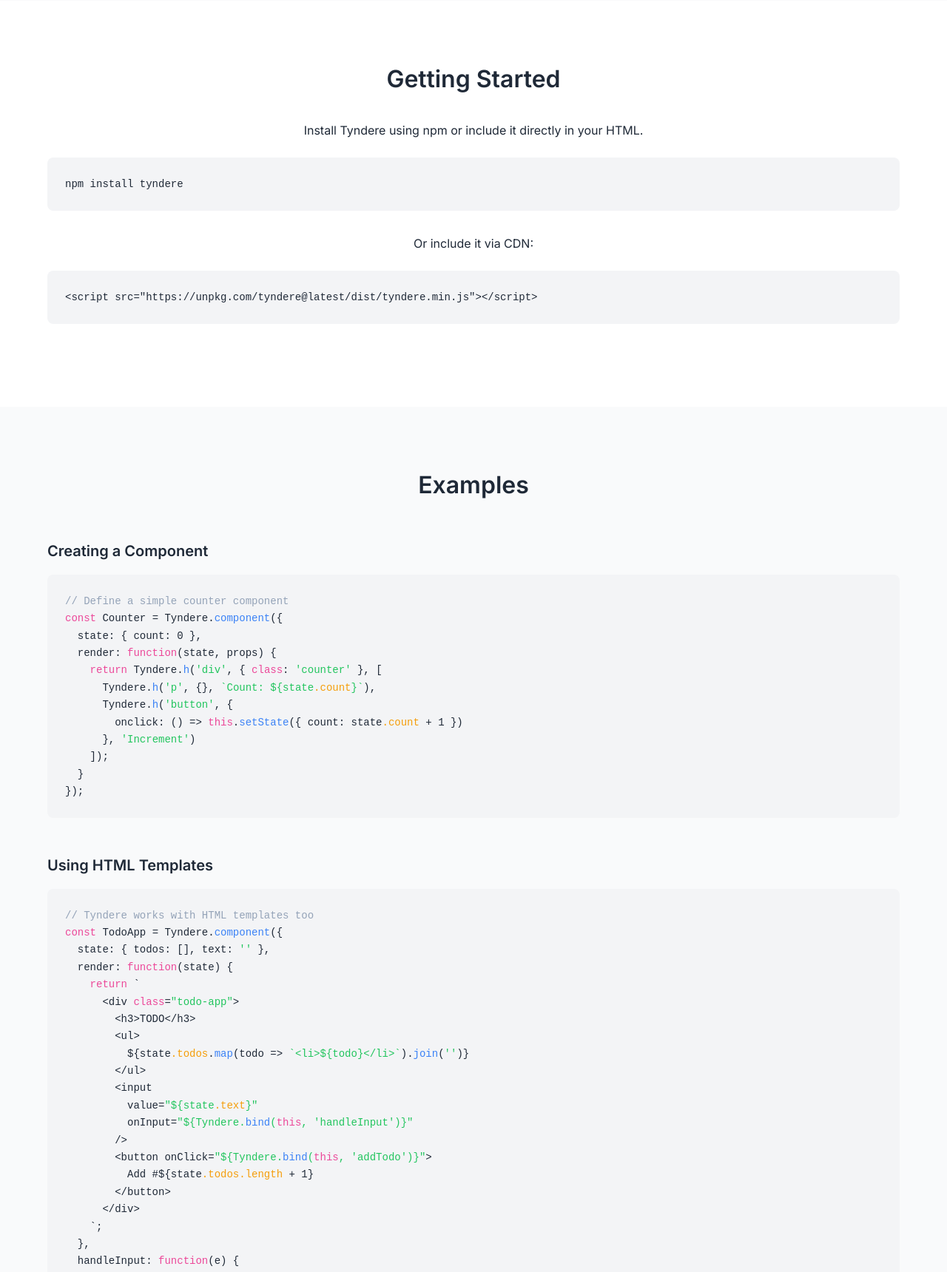
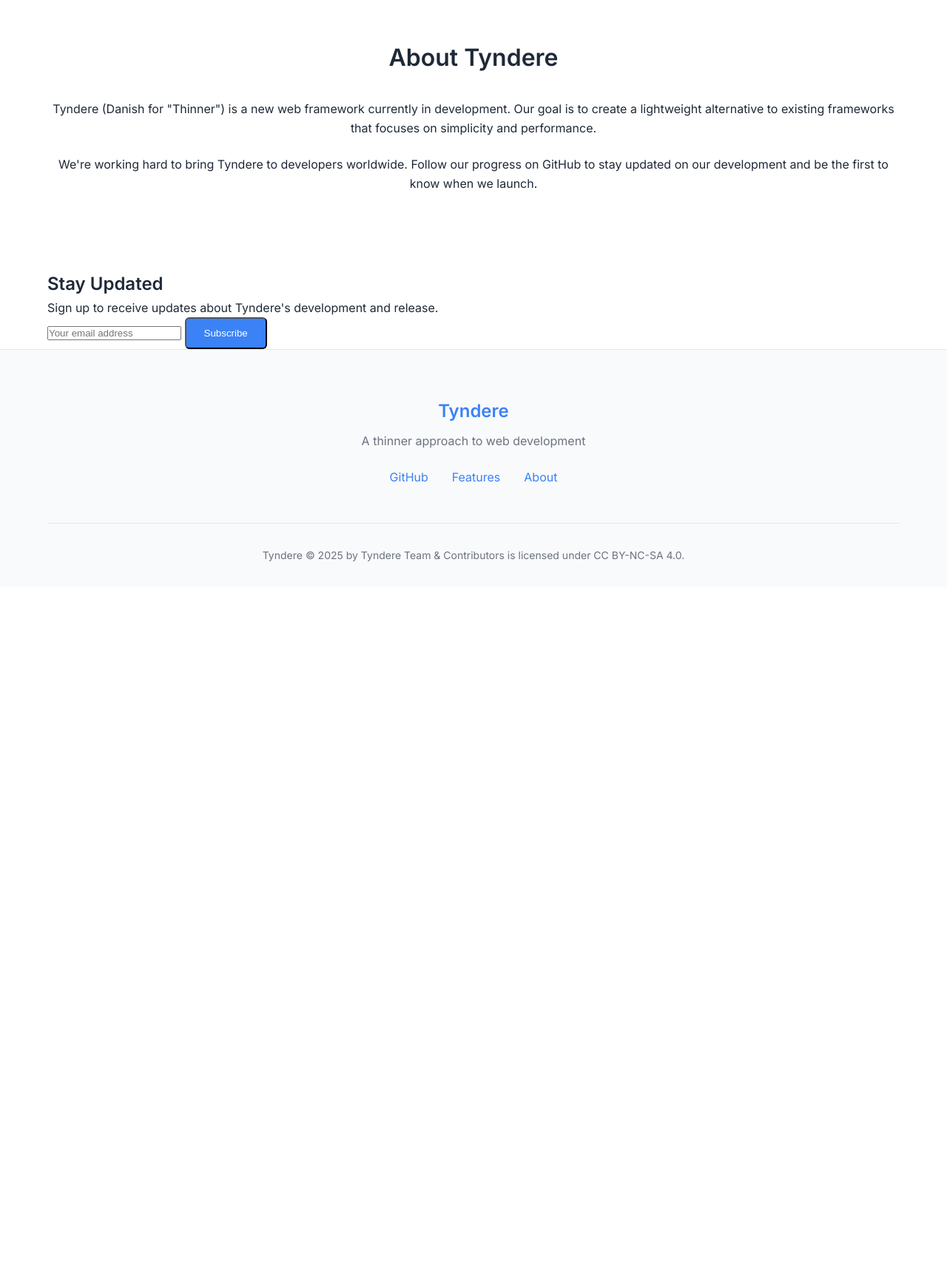
Before and after one commit to Tyndere/tyndere.github.io, a plain HTML site: page index.html in a window 1280 px wide. Shown: the part 1080-2800 px from the top of the page at 74% size. After the commit the page ends 1874 px from the top, so only its background shows below. Drawn offline with Linux system fonts and the light colour scheme.

Commit message:
thinning down

```diff
--- a/index.html
+++ b/index.html
@@ -3,7 +3,7 @@
 <head>
   <meta charset="UTF-8">
   <meta name="viewport" content="width=device-width, initial-scale=1.0">
-  <title>Tyndere - A Lightweight Web Framework</title>
+  <title>Tyndere - Coming Soon</title>
   <link rel="stylesheet" href="styles.css">
   <link rel="preconnect" href="https://fonts.googleapis.com">
   <link rel="preconnect" href="https://fonts.gstatic.com" crossorigin>
@@ -16,8 +16,7 @@
         <div class="logo">Tyndere</div>
         <ul class="nav-links">
           <li><a href="#features">Features</a></li>
-          <li><a href="./soon.html">Examples</a></li>
-          <li><a href="./soon.html">Docs</a></li>
+          <li><a href="#about">About</a></li>
           <li><a href="https://github.com/tyndere" class="github-link">GitHub</a></li>
         </ul>
       </div>
@@ -25,10 +24,10 @@
     <div class="hero container">
       <h1>Tyndere</h1>
       <p class="tagline">A thinner approach to web development</p>
-      <p class="description">Lightweight, intuitive, and powerful. Build modern web applications with less code.</p>
+      <p class="description">A lightweight, intuitive, and powerful web framework. Coming soon.</p>
       <div class="cta-buttons">
-        <a href="#getting-started" class="btn primary">Get Started</a>
-        <a href="https://github.com/tyndere" class="btn secondary">View on GitHub</a>
+        <a href="https://github.com/tyndere" class="btn primary">Follow on GitHub</a>
+        <a href="#about" class="btn secondary">Learn More</a>
       </div>
     </div>
   </header>
@@ -62,134 +61,22 @@
       </div>
     </section>
 
-    <section id="getting-started" class="getting-started">
+    <section id="about" class="getting-started">
       <div class="container">
-        <h2>Getting Started</h2>
-        <p>Install Tyndere using npm or include it directly in your HTML.</p>
-
-        <div class="code-block">
-          <pre><code>npm install tyndere</code></pre>
-        </div>
-
-        <p>Or include it via CDN:</p>
-
-        <div class="code-block">
-          <pre><code>&lt;script src="https://unpkg.com/tyndere@latest/dist/tyndere.min.js"&gt;&lt;/script&gt;</code></pre>
-        </div>
+        <h2>About Tyndere</h2>
+        <p>Tyndere (Danish for "Thinner") is a new web framework currently in development. Our goal is to create a lightweight alternative to existing frameworks that focuses on simplicity and performance.</p>
+        <p>We're working hard to bring Tyndere to developers worldwide. Follow our progress on GitHub to stay updated on our development and be the first to know when we launch.</p>
       </div>
     </section>
 
-    <section id="examples" class="examples">
+    <section class="newsletter">
       <div class="container">
-        <h2>Examples</h2>
-
-        <div class="example">
-          <h3>Creating a Component</h3>
-          <div class="code-block">
-            <pre><code class="language-js">// Define a simple counter component
-const Counter = Tyndere.component({
-  state: { count: 0 },
-  render: function(state, props) {
-    return Tyndere.h('div', { class: 'counter' }, [
-      Tyndere.h('p', {}, `Count: ${state.count}`),
-      Tyndere.h('button', {
-        onclick: () => this.setState({ count: state.count + 1 })
-      }, 'Increment')
-    ]);
-  }
-});</code></pre>
-          </div>
-        </div>
-
-        <div class="example">
-          <h3>Using HTML Templates</h3>
-          <div class="code-block">
-            <pre><code class="language-js">// Tyndere works with HTML templates too
-const TodoApp = Tyndere.component({
-  state: { todos: [], text: '' },
-  render: function(state) {
-    return `
-      &lt;div class="todo-app"&gt;
-        &lt;h3&gt;TODO&lt;/h3&gt;
-        &lt;ul&gt;
-          ${state.todos.map(todo => `&lt;li&gt;${todo}&lt;/li&gt;`).join('')}
-        &lt;/ul&gt;
-        &lt;input
-          value="${state.text}"
-          onInput="${Tyndere.bind(this, 'handleInput')}"
-        /&gt;
-        &lt;button onClick="${Tyndere.bind(this, 'addTodo')}"&gt;
-          Add #${state.todos.length + 1}
-        &lt;/button&gt;
-      &lt;/div&gt;
-    `;
-  },
-  handleInput: function(e) {
-    this.setState({ text: e.target.value });
-  },
-  addTodo: function() {
-    this.setState(state => ({
-      todos: [...state.todos, state.text],
-      text: ''
-    }));
-  }
-});</code></pre>
-          </div>
-        </div>
-
-        <div class="example">
-          <h3>CSS Integration</h3>
-          <div class="code-block">
-            <pre><code class="language-js">// Tyndere has built-in CSS support
-const StyledButton = Tyndere.component({
-  styles: `
-    .styled-button {
-      background: var(--primary-color);
-      color: white;
-      border: none;
-      padding: 8px 16px;
-      border-radius: 4px;
-      cursor: pointer;
-      transition: opacity 0.2s;
-    }
-    .styled-button:hover {
-      opacity: 0.9;
-    }
-  `,
-  render: function(_, props) {
-    return Tyndere.h('button', {
-      class: 'styled-button',
-      onclick: props.onClick
-    }, props.children);
-  }
-});</code></pre>
-          </div>
-        </div>
-      </div>
-    </section>
-
-    <section id="docs" class="docs">
-      <div class="container">
-        <h2>Documentation</h2>
-        <p>Explore our comprehensive documentation to learn more about Tyndere's features and capabilities.</p>
-        <div class="docs-grid">
-          <a href="#" class="docs-card">
-            <h3>API Reference</h3>
-            <p>Complete API documentation with examples</p>
-          </a>
-          <a href="#" class="docs-card">
-            <h3>Tutorials</h3>
-            <p>Step-by-step guides for common use cases</p>
-          </a>
-          <a href="#" class="docs-card">
-            <h3>Examples</h3>
-            <p>Real-world examples and code snippets</p>
-          </a>
-          <a href="#" class="docs-card">
-            <h3>Migration Guide</h3>
-            <p>Moving from other frameworks to Tyndere</p>
-          </a>
-        </div>
+        <h2>Stay Updated</h2>
+        <p>Sign up to receive updates about Tyndere's development and release.</p>
+        <form class="newsletter-form">
+          <input type="email" placeholder="Your email address" required>
+          <button type="submit" class="btn primary">Subscribe</button>
+        </form>
       </div>
     </section>
   </main>
@@ -201,9 +88,8 @@
         <p class="footer-tagline">A thinner approach to web development</p>
         <div class="footer-links">
           <a href="https://github.com/tyndere">GitHub</a>
-          <a href="#docs">Documentation</a>
-          <a href="#examples">Examples</a>
-          <a href="#">Community</a>
+          <a href="#features">Features</a>
+          <a href="#about">About</a>
         </div>
       </div>
       <div class="footer-bottom">
```
